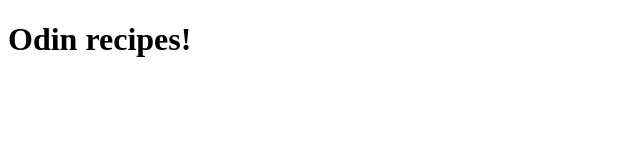
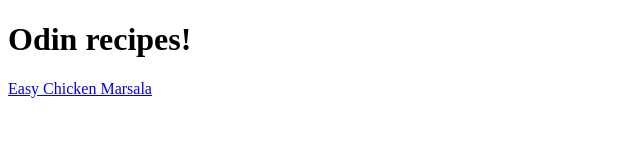
Before and after one commit to hbilgil/odin-recipes, a plain HTML site: page index.html in a window 1280 px wide. Shown: the whole page, without its empty margins (0-640 px from the left). Drawn offline with Linux system fonts and the light colour scheme.

Commit message:
Add a link to the recipe page for Easy Chicken Marsala

```diff
--- a/index.html
+++ b/index.html
@@ -6,5 +6,6 @@
 </head>
 <body>
     <h1>Odin recipes!</h1>
+    <a href=".recipes/easy_chicken_marsala.html">Easy Chicken Marsala</a>
 </body>
 </html>
```
